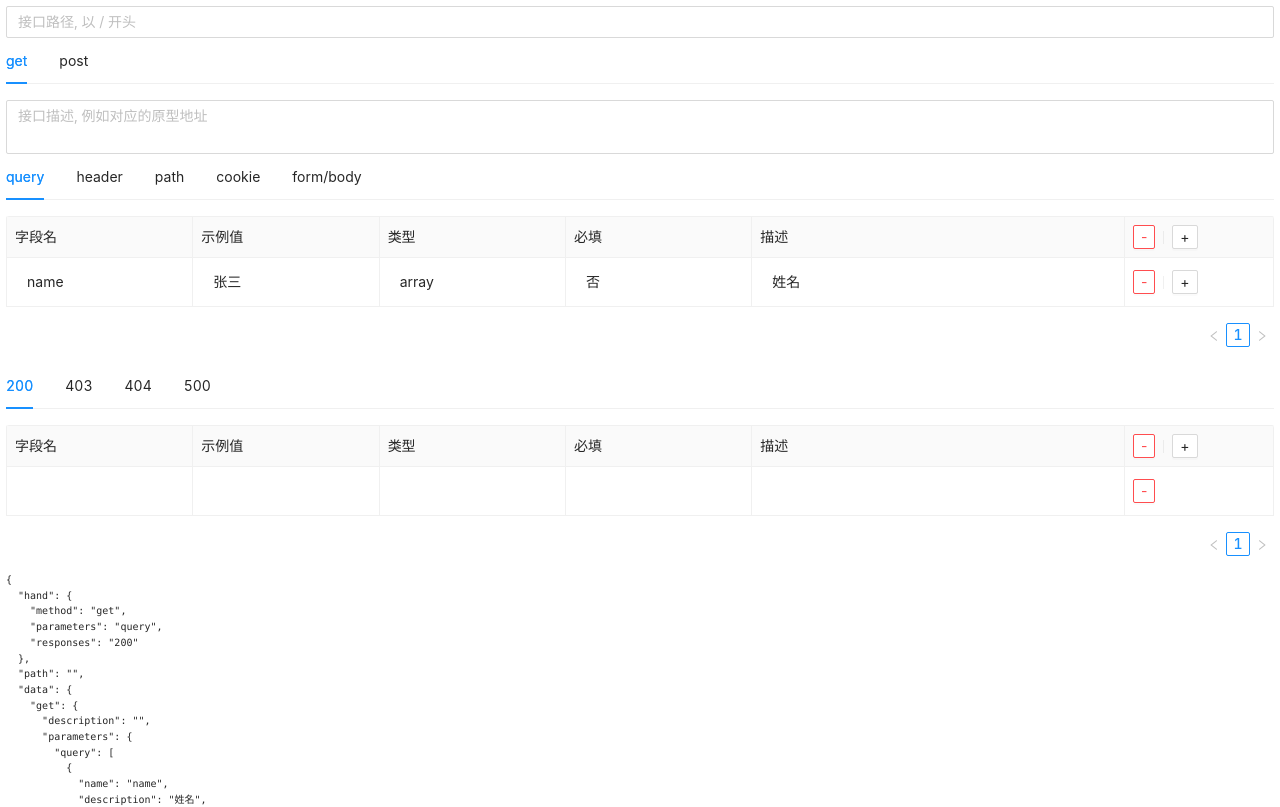
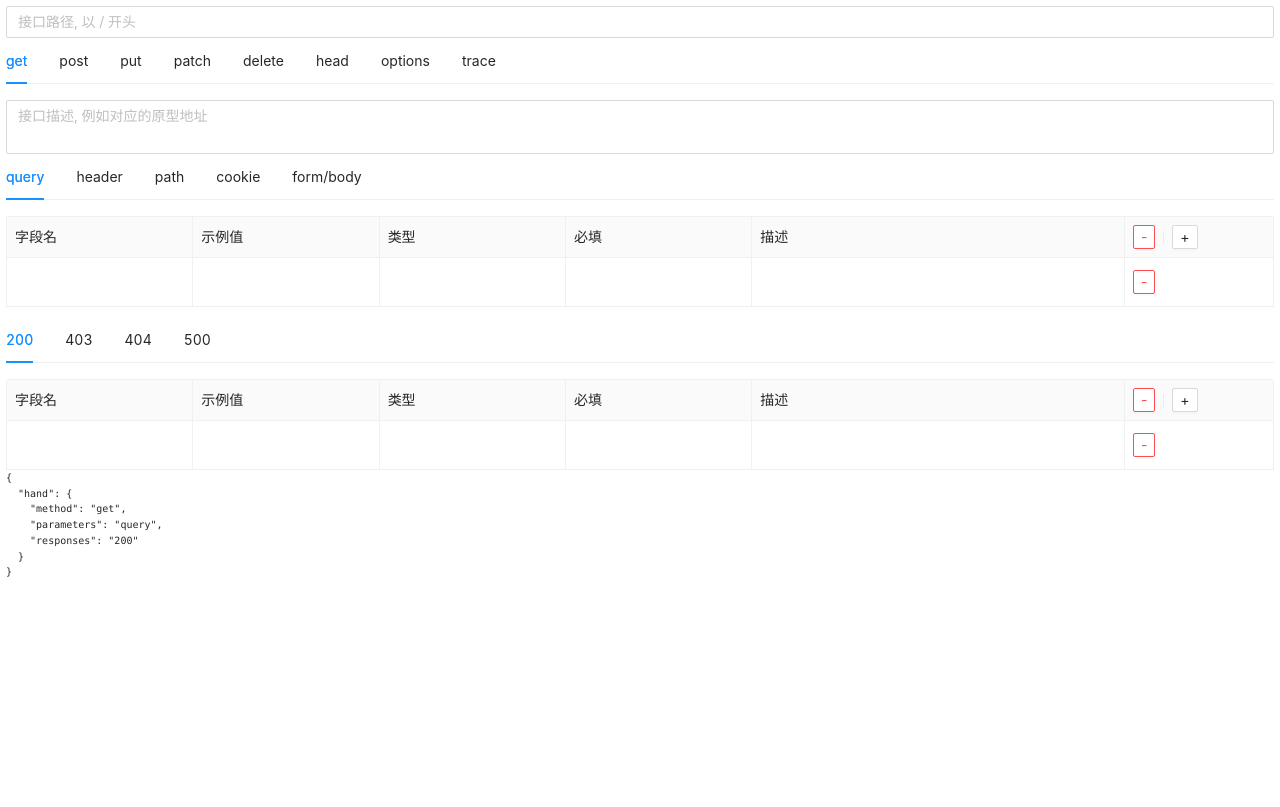
Before and after one commit to wll8/mockm, a React (Create React App) app in the folder client/: page /#/apiStudio in a window 1280 px wide. Shown: the top 807 px of the page. Built offline with nearby package versions, Linux system fonts and the light colour scheme.

Commit message:
feat: 完成接口数据录入的页面

```diff
--- a/client/src/ApiStudio.jsx
+++ b/client/src/ApiStudio.jsx
@@ -5,6 +5,7 @@ import * as antd from 'antd'
 import EditTable from './EditTable.jsx'
 
 const {
+  removeEmpty,
   getSelectionText,
   deepGet,
   deepSet,
@@ -24,6 +25,7 @@ const {
   Checkbox,
   Row,
   Col,
+  Divider,
 } = antd
 
 
@@ -100,6 +102,12 @@ const ApiStudio = (() => {
     const methodList = [ // 请求方法列表
       `get`,
       `post`,
+      `put`,
+      `patch`,
+      `delete`,
+      `head`,
+      `options`,
+      `trace`,
     ]
     const parametersList = [ // 参数列表
       `query`,
@@ -121,20 +129,10 @@ const ApiStudio = (() => {
       return { // 某个 API 的请求方法, 操作对象
         description: ``, // 对此操作行为的详细解释
         parameters: {
-          query: [ // query header path cookie form/body
-            {
-              key: Date.now(),
-              name: `name`, // 参数的名称, 区分大小写
-              description: `姓名`, // 参数描述
-              required: false, // 是否必选参数
-              type: `array`, // 参数类型
-              example: `张三`, // 示例
-              // children: [], // 子键
-            },
-          ],
+          query: [{}],
         },
         responses: {
-          // 200: [],
+          200: [{}],
         },
       }
     }
@@ -151,14 +149,7 @@ const ApiStudio = (() => {
       },
     })
 
-
-    function handleCellChange(nextSource){
-      console.log(nextSource);
-    }
-
     function onChange(ev, stateKey) {
-      console.log(`stateKey`, stateKey)
-      console.log(`ev`, ev)
       let value = ev
       if(typeof(ev) !== `string` && ev?.constructor?.name === `SyntheticEvent`) { // 绑定 event 形式的 value
         ev.persist()
@@ -166,7 +157,6 @@ const ApiStudio = (() => {
       }
       const oldValue = deepGet(state, stateKey)
       if(JSON.stringify(oldValue) !== JSON.stringify(value)) {
-        console.log({oldValue, value})
         setState(preState => ({...deepSet(preState, stateKey, value)}))
       }
     }
@@ -182,7 +172,7 @@ const ApiStudio = (() => {
             className="apiPath"
           />
           {/* 请求方法 */}
-          <Tabs onChange={val => onChange(val, `hand.method`)}>
+          <Tabs activeKey={state.hand.method} onChange={val => onChange(val, `hand.method`)}>
             {
               methodList.map(methodItem => {
                 return (
@@ -195,7 +185,7 @@ const ApiStudio = (() => {
                       placeholder="接口描述, 例如对应的原型地址"
                     />
                     {/* 接口入参 */}
-                    <Tabs onChange={val => onChange(val, `hand.parameters`)}>
+                    <Tabs activeKey={state.hand.parameters} onChange={val => onChange(val, `hand.parameters`)}>
                       {
                         parametersList.map(parametersItem => {
                           return (
@@ -207,7 +197,7 @@ const ApiStudio = (() => {
                                     `data.${state.hand.method}.parameters.${state.hand.parameters}`
                                   )
                                 }}
-                                dataSource={state.data[state.hand.method]?.parameters[state.hand.parameters]}
+                                dataSource={state.data?.[state.hand.method]?.parameters?.[state.hand.parameters]}
                                 columns={columns}
                               />
                             </TabPane>
@@ -216,7 +206,7 @@ const ApiStudio = (() => {
                       }
                     </Tabs>
                     {/* 接口出参 */}
-                    <Tabs onChange={val => onChange(val, `hand.responses`)}>
+                    <Tabs activeKey={state.hand.responses} className="responsesTabs" onChange={val => onChange(val, `hand.responses`)}>
                       {
                         responsesList.map(responsesItem => {
                           return (
@@ -228,7 +218,7 @@ const ApiStudio = (() => {
                                     `data.${state.hand.method}.responses.${state.hand.responses}`
                                   )
                                 }}
-                                dataSource={state.data[state.hand.method]?.responses[state.hand.responses]}
+                                dataSource={state.data?.[state.hand.method]?.responses?.[state.hand.responses]}
                                 columns={columns}
                               />
                             </TabPane>
@@ -247,7 +237,7 @@ const ApiStudio = (() => {
         </div>
         <pre>
           {
-            JSON.stringify(state, null, 2)
+            JSON.stringify(removeEmpty(JSON.parse(JSON.stringify(state))), null, 2)
           }
         </pre>
       </div>
--- a/client/src/ApiStudio.scss
+++ b/client/src/ApiStudio.scss
@@ -2,6 +2,9 @@
   padding-top: 6px;
   pre {
     font-size: 10px;
+  }
+  .responsesTabs {
+    margin-top: 10px;
   }
   .headerBox {
     .apiPath {
--- a/client/src/EditTable.jsx
+++ b/client/src/EditTable.jsx
@@ -13,18 +13,16 @@ import {
 } from 'antd';
 const { Option } = Select;
 const {
+  search,
+  setListVal,
+  removeKeys,
+  guid,
   getSelectionText,
   deepGet,
   deepSet,
 } = utils
 
 const EditableContext = React.createContext();
-
-function removeKeys(data, keys) { // 从数据中删除某个些键
-  return JSON.parse(
-    JSON.stringify(data, (key, value)=> keys.includes(key) ? undefined : value)
-  )
-}
 
 const EditableRow = ({ index, ...props }) => {
   const [form] = Form.useForm();
@@ -36,23 +34,6 @@ const EditableRow = ({ index, ...props }) => {
     </Form>
   );
 };
-
-
-/**
- *
- * @param {*} object 对象或数组
- * @param {*} findKey 要查找的 key
- * @param {*} value 要查找的 value
- */
-function search(object, findKey, value) {
-  for (const key in object) {
-    if ((key === findKey) && (object[key] === value)) return [key];
-    if (typeof(object[key]) === "object") {
-      const temp = search(object[key], findKey, value);
-      if (temp) return [key, temp].flat();
-    }
-  }
-}
 
 const EditableCell = ({
     title,
@@ -86,7 +67,6 @@ const EditableCell = ({
       const values = await form.validateFields();
       const res = { ...record, ...values }
       res[dataIndex] = res[dataIndex] === `` ? undefined : res[dataIndex]
-      console.log(`resresres`, res)
       handleSave(res);
     } catch (errInfo) {
       console.log('Save failed:', errInfo);
@@ -215,7 +195,12 @@ function EditableTable (props) {
   } = React
 
   const [state, setState] = useState({
-    dataSource: props.dataSource || [{key: Date.now()}],
+    dataSource: setListVal({
+      arr: JSON.parse(JSON.stringify(props.dataSource || [{key: guid()}])),
+      key: `key`,
+      val: guid,
+      childrenKey: `children`,
+    }),
   });
 
   useEffect(() => {
@@ -240,13 +225,13 @@ function EditableTable (props) {
 
   const handleAdd = (record) => {
     if(record) {
-      record.children = [...(record.children || []), {key: Date.now()}]
+      record.children = [...(record.children || []), {key: guid()}]
       let searchRes = search(state.dataSource, `key`, record.key)
       searchRes = searchRes.slice(0, -2)
       handleSave(record) // 刷新数据上的展开图标
     } else {
-      let { dataSource } = state;
-      const key = Date.now()
+      let { dataSource = [] } = state;
+      const key = guid()
       const newData = {
         key,
       };
@@ -366,6 +351,7 @@ function EditableTable (props) {
   return (
     <div>
       <Table
+        pagination={false}
         expandable={{defaultExpandAllRows: true}}
         size="small"
         components={components}
--- a/client/src/utils.jsx
+++ b/client/src/utils.jsx
@@ -1,4 +1,89 @@
 // headers 不支持中文字符的 => Uncaught (in promise) TypeError: Failed to execute 'setRequestHeader' on 'XMLHttpRequest': Value is not a valid ByteString.
+
+/**
+ *
+ * @param {*} object 对象或数组
+ * @param {*} findKey 要查找的 key
+ * @param {*} value 要查找的 value
+ */
+function search(object, findKey, value) {
+  for (const key in object) {
+    if ((key === findKey) && (object[key] === value)) return [key];
+    if (typeof(object[key]) === "object") {
+      const temp = search(object[key], findKey, value);
+      if (temp) return [key, temp].flat();
+    }
+  }
+}
+
+/**
+ * 向数组键值
+ * @param {object} param0.arr 要处理的数组
+ * @param {object} param0.key 要添加的 key
+ * @param {object} param0.val 要添加的值, 为函数时会使用函数返回值
+ * @param {object} param0.childrenKey 要处理的子数组键名
+ * @param {object} param0.cover 当 key 存在时是否覆盖, 默认否
+ * @example setListVal({arr: list, key: `uuid`, val: uuid(), childrenKey: `children`})
+ */
+function setListVal({arr, key, val, childrenKey, cover = false}) {
+  arr.forEach(arrItem => {
+    arrItem[key] = (arrItem[key] === undefined || cover === true)
+      ? (typeof(val) === 'function' ? val() : val)
+      : arrItem[key]
+    if(Array.isArray(arrItem[childrenKey])) {
+      setListVal({arr: arrItem[childrenKey], key, val, childrenKey})
+    }
+  })
+  return arr
+}
+
+/**
+ * 生成 guid
+ * @param {string} format 格式
+ */
+function guid(format = 'xxxxxxxx-xxxx-xxxx-xxxx-xxxxxxxxxxxx') {
+  return format.replace(/[x]/g, function(c) {
+    // eslint-disable-next-line
+    const r = Math.random() * 16 | 0, v = c === 'x' ? r : (r & 0x3 | 0x8)
+    return v.toString(16)
+  })
+}
+
+/**
+ * 从数据中删除某个些键
+ * @param {object} data 要处理的数据
+ * @param {array} keys 要删除的键列表
+ */
+function removeKeys(data, keys) { // 从数据中删除某个些键
+  return JSON.parse(
+    JSON.stringify(data, (key, value)=> keys.includes(key) ? undefined : value)
+  )
+}
+
+/**
+ * 判断是否为空值
+ * @param {*} value 要判断的值
+ */
+function isEmpty(value) {
+  return [NaN, null, undefined, "", [], {}].some((emptyItem) =>
+    typeof value === `string` && value
+      ? false
+      : JSON.stringify(value) === JSON.stringify(emptyItem)
+  );
+}
+
+/**
+ * 删除空值
+ * @param {object} obj 要处理的数据
+ */
+function removeEmpty(obj) {
+  return JSON.parse(JSON.stringify(obj), (key, value) => {
+    if (isEmpty(value) === false && Array.isArray(value)) {
+      value = value.filter((v) => !isEmpty(v));
+    }
+    return isEmpty(value) ? undefined : value;
+  });
+}
 
 function swgPathToReg(path) { // 把 swagger 的 path /status/{codes} 转为正则 /status/.+?$
   return new RegExp(path.replace(/\{.+?\}/g, '.+?')+`$`)
@@ -191,6 +276,11 @@ function deepSet(object, keys, val, removeUndefined = false) { // 深层设置
 }
 
 export default  {
+  search,
+  setListVal,
+  guid,
+  removeKeys,
+  removeEmpty,
   swgPathToReg,
   getAbsolutePosition,
   debounce,
```
